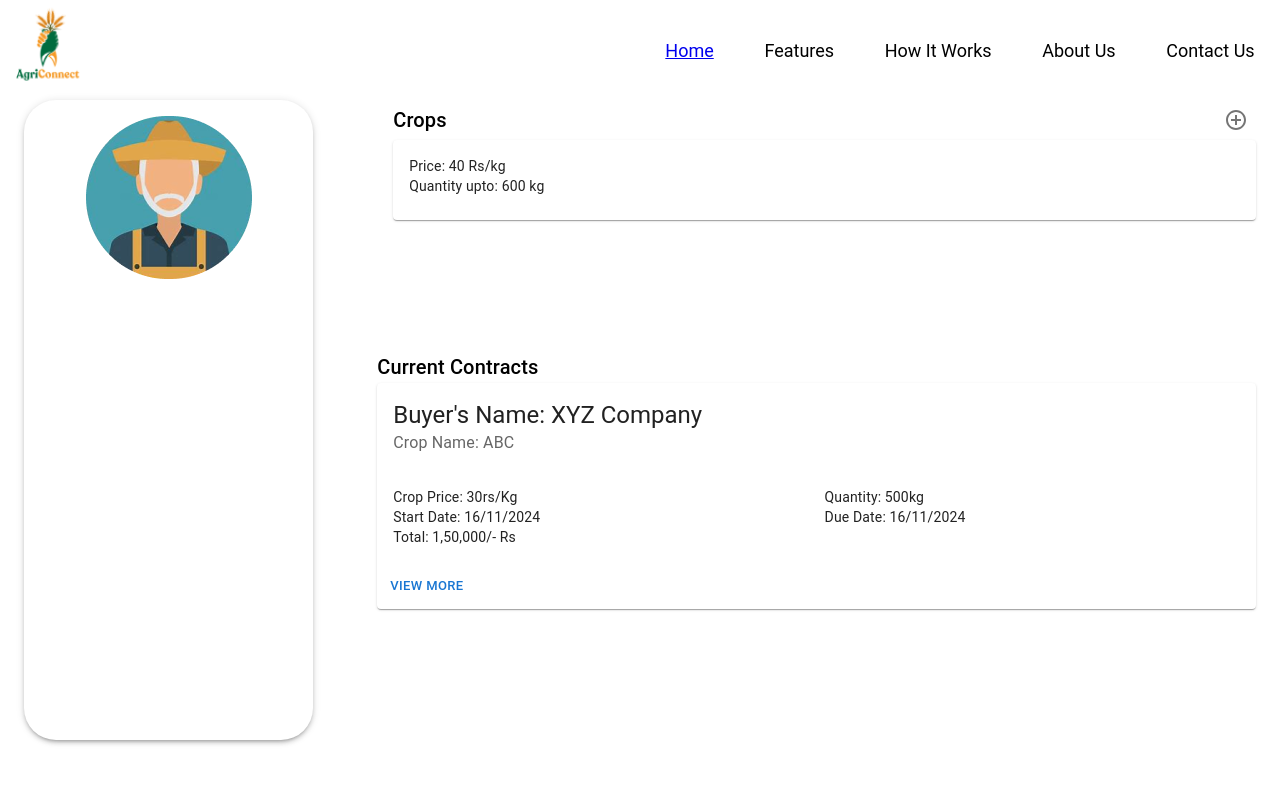
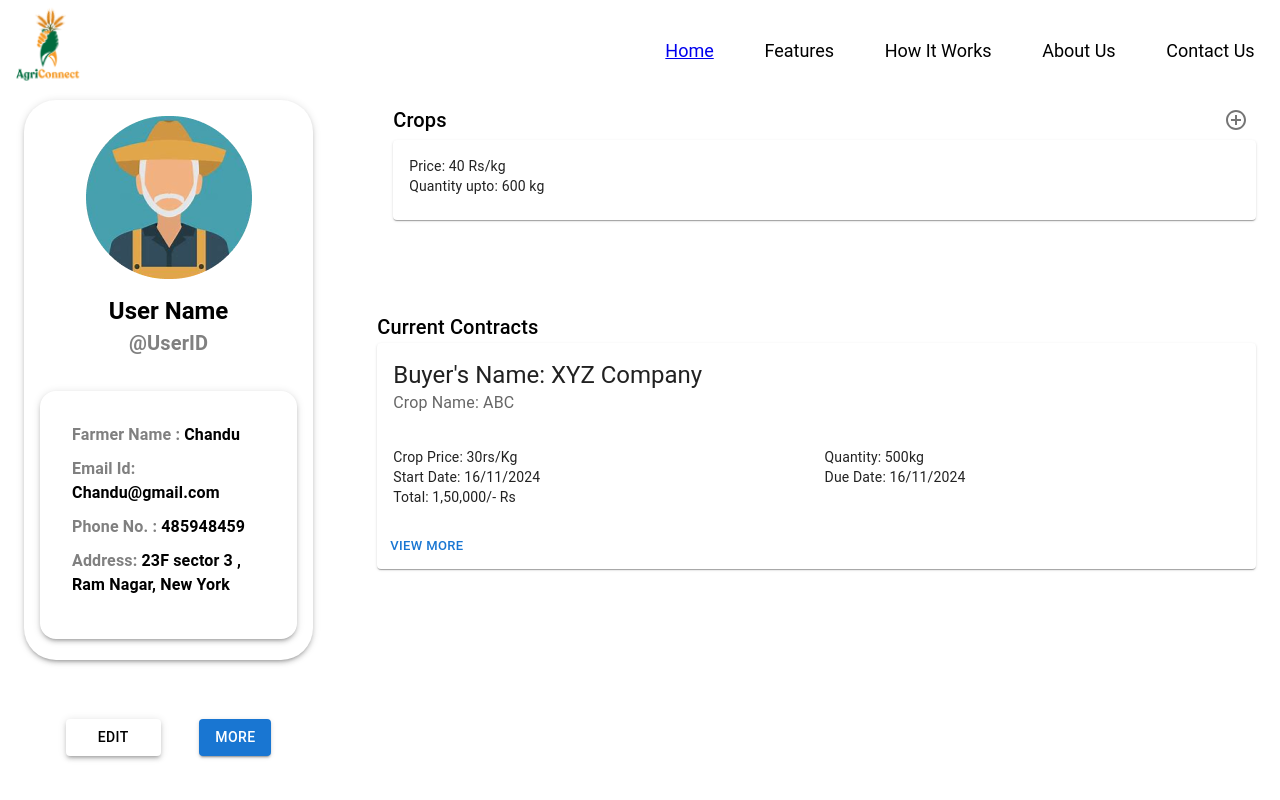
Before and after one commit to Thebeast01/AgriConnect, a React (Vite) app in the folder Frontend/: page /dashboard in a window 1280 px wide. Built offline with nearby package versions, Linux system fonts and the light colour scheme.

Commit message:
Scrolling fixed

```diff
--- a/Frontend/src/Colors.js
+++ b/Frontend/src/Colors.js
@@ -1,3 +1,4 @@
 export const Colors = {
 	dasboardBackground: '#D9D9D9',
+	text1: '#808080',
 };
--- a/Frontend/src/Pages/Dashboard.jsx
+++ b/Frontend/src/Pages/Dashboard.jsx
@@ -21,7 +21,7 @@ const Dashboard = () => {
     <Container maxWidth="xl" display={'flex'}>
       <Box gap={'5rem'} flex={1} display={'flex'} flexDirection={'row'}>
         <Grid container xs={12} md={4}>
-          <Grid item md={12} height={'80vh'} sx={{
+          <Grid item md={12} height={'70vh'} sx={{
             backgroundColor: 'white',
             display: 'flex',
             flexDirection: 'column',
@@ -31,9 +31,54 @@ const Dashboard = () => {
             boxShadow: 3
 
           }}>
-            <Box sx={{ borderRadius: '1rem' }}>
+            <Box sx={{
+              display: 'flex',
+              justifyContent: 'center',
+              flexDirection: 'column',
+              alignItems: 'center'
+            }}>
+              <Box sx={{
+                display: 'flex',
+                flexDirection: 'column',
+                alignItems: 'center',
+
+              }}>
               <img src={OIP} />
+                <Typography fontWeight={'bold'} variant='h5' marginTop={'1rem'}>User Name</Typography>
+                <Typography fontWeight={'bold'} variant='h6' color={Colors.text1}>@UserID</Typography>
+              </Box>
+              <Box sx={{
+                marginTop: '2rem',
+                boxShadow: 3,
+                padding: '2rem',
+                borderRadius: '1rem',
 
+              }}>
+                <Typography sx={{ color: Colors.text1, fontWeight: 'bold', marginBottom: '10px' }}>Farmer Name : <span style={{ color: 'black' }}>Chandu</span> </Typography>
+                <Typography sx={{ color: Colors.text1, fontWeight: 'bold', marginBottom: '10px' }}> Email Id: <span style={{ color: 'black' }}>Chandu@gmail.com</span> </Typography>
+                <Typography sx={{ color: Colors.text1, fontWeight: 'bold', marginBottom: '10px' }}>Phone No. : <span style={{ color: 'black' }}>485948459</span> </Typography>  <Typography sx={{ color: Colors.text1, fontWeight: 'bold', marginBottom: '10px' }}>Address: <span style={{ color: 'black' }}>23F sector 3 , Ram Nagar, New York</span> </Typography>
+              </Box>
+
+            </Box>
+            <Box sx={{
+              marginTop: '5rem',
+              display: 'flex',
+              justifyContent: 'space-between',
+              alignItems: 'center',
+              width: '80%'
+            }}>
+              <Button variant='contained'
+                sx={{
+                  backgroundColor: 'white',
+
+                  color: 'black',
+                  boxShadow: 3,
+                  paddingX: '2rem'
+
+
+                }}
+              >Edit</Button>
+              <Button variant='contained'>More</Button>
             </Box>
           </Grid>
         </Grid>
--- a/Frontend/src/component/Features.jsx
+++ b/Frontend/src/component/Features.jsx
@@ -31,7 +31,7 @@ const featuresData = [
 
 const Features = () => {
     return (
-        <div style={{ margin: '2px' }}>
+        <div style={{ margin: '2px' }} id='feature'>
             <div style={{
                 height: 'fit-content',
                 display: 'flex',
--- a/Frontend/src/component/Navbar.jsx
+++ b/Frontend/src/component/Navbar.jsx
@@ -36,7 +36,7 @@ const Navbar = () => {
                                         <NavLink to='home' underline='hover' color='black' >
                                                 Home
                                         </NavLink>
-                                        <Link to="features"
+                                        <Link to="feature"
                                                 spy={true}
                                                 smooth={true}
                                                 offset={-70}
```
